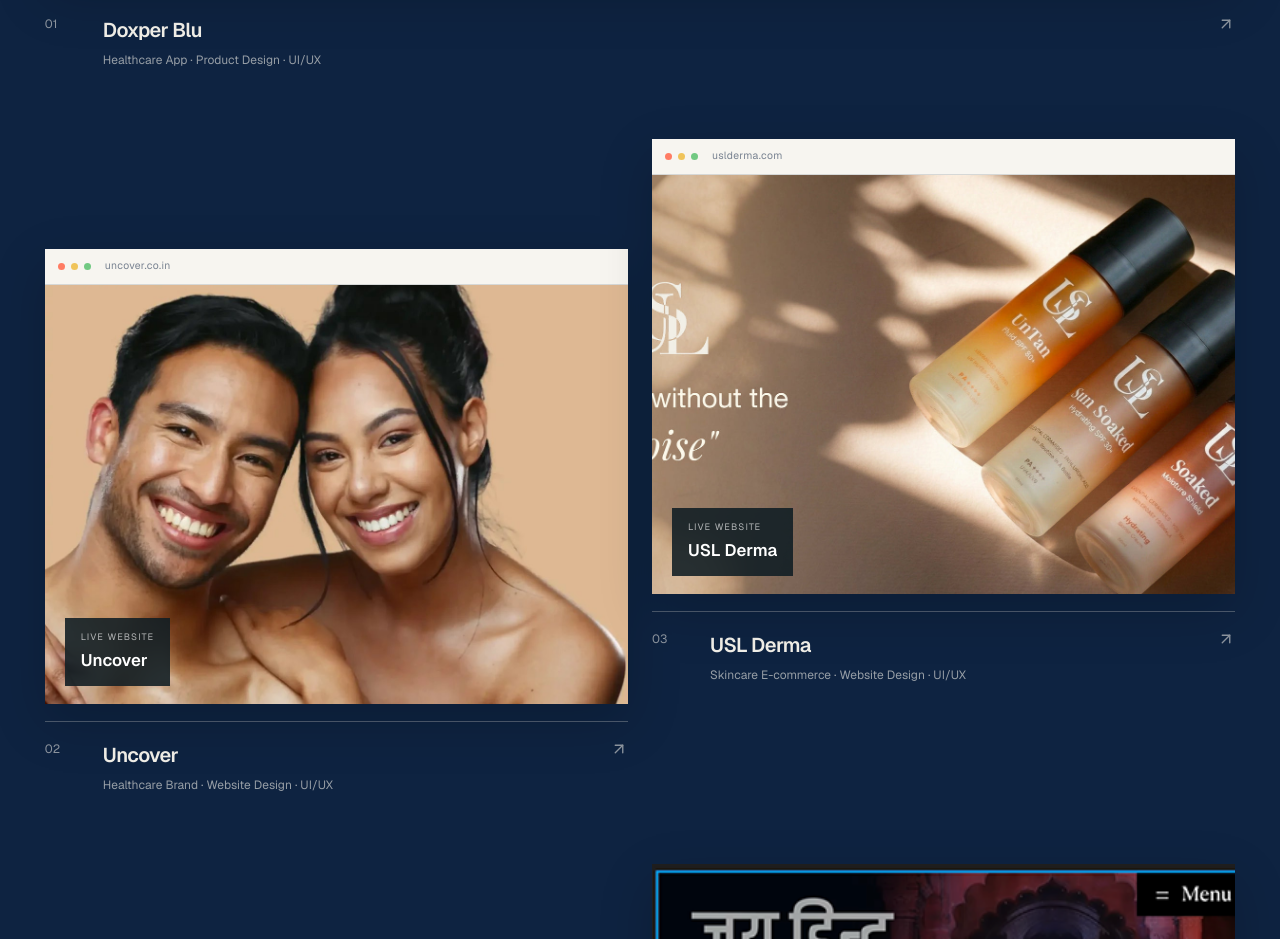
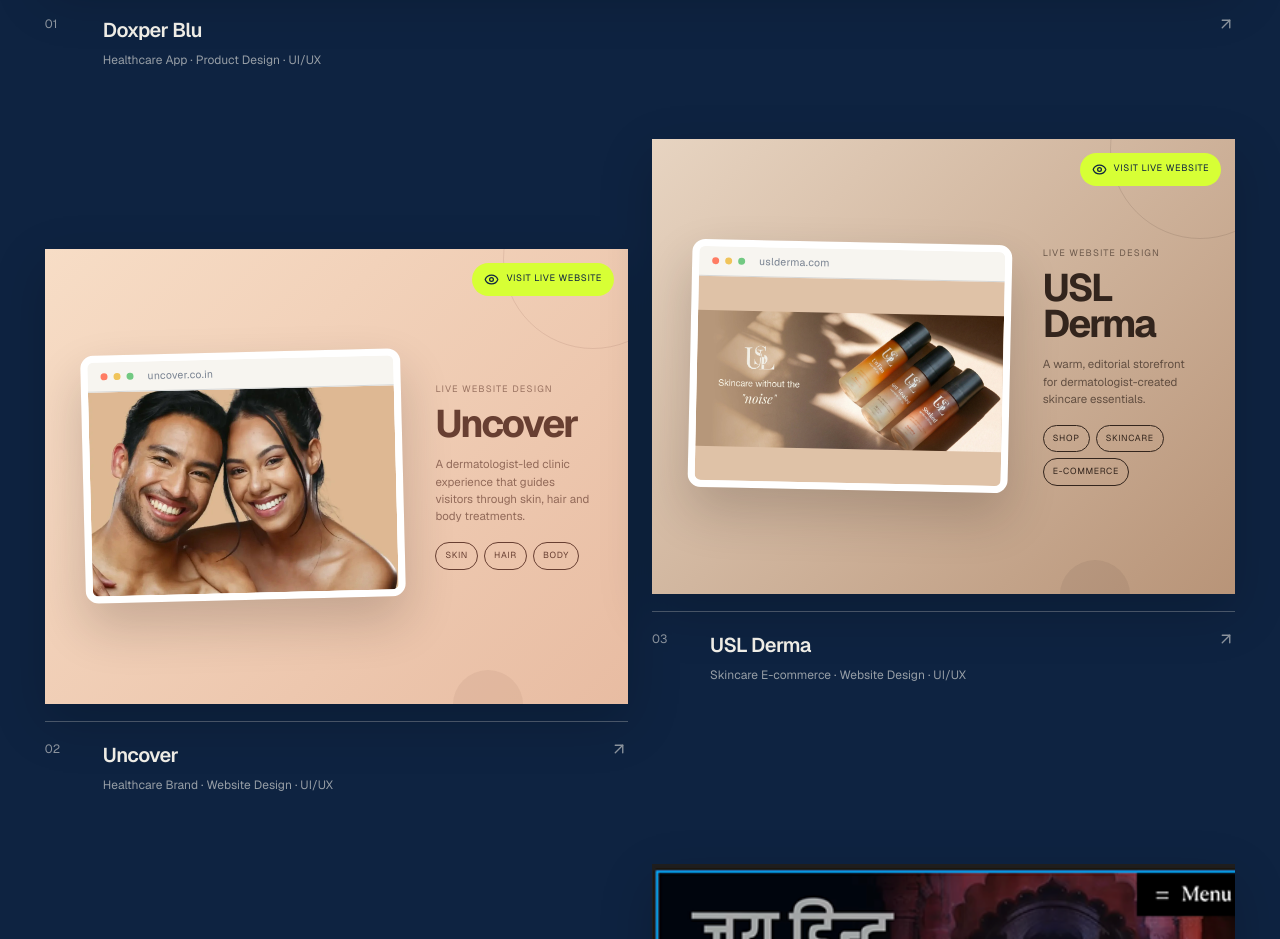
Before and after one commit to Harshch1997/harsh-design-portfolio, a Next.js app: page / in a window 1280 px wide. Shown: the part 7020-7959 px from the top of the page. Built offline with nearby package versions, Linux system fonts and the light colour scheme; grey boxes are pictures that could not be loaded.

Commit message:
Refine website portfolio thumbnails

```diff
--- a/app/globals.css
+++ b/app/globals.css
@@ -2544,16 +2544,74 @@ footer h2 {
 .website-project-preview {
   width: 100%;
   height: 100%;
+  display: grid;
+  grid-template-columns: minmax(0, 1.35fr) minmax(150px, 0.65fr);
+  align-items: center;
+  gap: clamp(16px, 2.5vw, 34px);
   position: relative;
-  padding-top: 36px;
+  padding: clamp(20px, 3vw, 40px);
   overflow: hidden;
-  background: #f0ede7;
+}
+
+.website-project-preview::before,
+.website-project-preview::after {
+  content: "";
+  position: absolute;
+  border-radius: 50%;
+  pointer-events: none;
+}
+
+.website-project-preview::before {
+  width: 180px;
+  height: 180px;
+  right: -55px;
+  top: -80px;
+  border: 1px solid currentColor;
+  opacity: 0.12;
+}
+
+.website-project-preview::after {
+  width: 70px;
+  height: 70px;
+  right: 18%;
+  bottom: -36px;
+  background: currentColor;
+  opacity: 0.07;
+}
+
+.uncover-preview {
+  color: #683f32;
+  background: linear-gradient(135deg, #f7ddc6, #e8bca2);
+}
+
+.usl-preview {
+  color: #33251d;
+  background: linear-gradient(135deg, #e7d4c1, #b89478);
+}
+
+.website-browser-card {
+  position: relative;
+  z-index: 1;
+  width: 100%;
+  overflow: hidden;
+  border: 7px solid rgba(255, 255, 255, 0.78);
+  border-radius: 13px;
+  background: white;
+  box-shadow: 0 24px 50px rgba(32, 22, 16, 0.2);
+  transform: rotate(-1.4deg);
+  transition: transform 450ms cubic-bezier(0.2, 0.75, 0.2, 1);
+}
+
+.usl-preview .website-browser-card {
+  transform: rotate(1.2deg);
+}
+
+.website-project:hover .website-browser-card {
+  transform: rotate(0) translateY(-4px);
 }
 
 .website-browser-bar {
-  position: absolute;
-  inset: 0 0 auto;
-  height: 36px;
+  height: 30px;
   display: flex;
   align-items: center;
   gap: 6px;
@@ -2581,40 +2639,83 @@ footer h2 {
   margin-right: 8px;
 }
 
-.website-project-preview > img {
+.website-browser-canvas {
+  aspect-ratio: 1.5;
+  overflow: hidden;
+  background: #dfc2a7;
+}
+
+.website-browser-canvas > img {
   width: 100%;
   height: 100%;
   display: block;
   object-fit: cover;
-}
-
-.website-project-label {
-  position: absolute;
-  left: 20px;
-  bottom: 18px;
+  transition: transform 600ms cubic-bezier(0.2, 0.75, 0.2, 1);
+}
+
+.usl-preview .website-browser-canvas > img {
+  object-fit: contain;
+}
+
+.website-card-caption {
+  position: relative;
+  z-index: 1;
   display: flex;
   flex-direction: column;
-  gap: 3px;
-  padding: 13px 16px;
-  background: rgba(15, 29, 36, 0.88);
-  color: white;
-  backdrop-filter: blur(12px);
-}
-
-.website-project-label span {
+  align-items: flex-start;
+}
+
+.website-card-caption > span {
   font-size: 0.58rem;
   text-transform: uppercase;
   letter-spacing: 0.12em;
-  opacity: 0.65;
-}
-
-.website-project-label strong {
-  font-size: 1.05rem;
-  font-weight: 540;
-}
-
-.website-project:hover .website-project-preview > img {
-  transform: scale(1.035);
+  opacity: 0.62;
+}
+
+.website-card-caption > strong {
+  margin-top: 8px;
+  font-size: clamp(1.8rem, 3vw, 3.2rem);
+  line-height: 0.94;
+  letter-spacing: -0.055em;
+  font-weight: 620;
+}
+
+.website-card-caption > p {
+  margin: 14px 0 18px;
+  font-size: clamp(0.68rem, 0.9vw, 0.8rem);
+  line-height: 1.5;
+  opacity: 0.68;
+}
+
+.website-card-caption > div {
+  display: flex;
+  flex-wrap: wrap;
+  gap: 6px;
+}
+
+.website-card-caption i {
+  padding: 6px 9px;
+  border: 1px solid currentColor;
+  border-radius: 999px;
+  font-size: 0.55rem;
+  font-style: normal;
+  text-transform: uppercase;
+  letter-spacing: 0.08em;
+}
+
+.website-project:hover .website-browser-canvas > img {
+  transform: scale(1.025);
+}
+
+.website-project .view-pill {
+  top: 14px;
+  right: 14px;
+  bottom: auto;
+  opacity: 1;
+  transform: none;
+  z-index: 4;
+  padding: 9px 12px;
+  font-size: 0.58rem;
 }
 
 @media (max-width: 800px) {
@@ -2685,16 +2786,29 @@ footer h2 {
   }
 
   .website-project-preview {
-    padding-top: 32px;
+    grid-template-columns: 1fr;
+    grid-template-rows: 1.25fr auto;
+    gap: 16px;
+    padding: 20px;
   }
 
   .website-browser-bar {
-    height: 32px;
-  }
-
-  .website-project-label {
-    left: 14px;
-    bottom: 14px;
-    padding: 10px 13px;
-  }
-}
+    height: 26px;
+  }
+
+  .website-browser-card {
+    width: 82%;
+    margin: 0 auto;
+    border-width: 5px;
+  }
+
+  .website-card-caption > p {
+    max-width: 90%;
+    margin: 9px 0 12px;
+  }
+
+  .website-project .view-pill {
+    top: 10px;
+    right: 10px;
+  }
+}
--- a/app/page.tsx
+++ b/app/page.tsx
@@ -57,6 +57,9 @@ const work = [
     href: "https://uncover.co.in/",
     cta: "Visit live website",
     website: "uncover.co.in",
+    websiteTone: "uncover-preview",
+    summary: "A dermatologist-led clinic experience that guides visitors through skin, hair and body treatments.",
+    tags: ["Skin", "Hair", "Body"],
     index: "02",
   },
   {
@@ -66,6 +69,9 @@ const work = [
     href: "https://www.uslderma.com/",
     cta: "Visit live website",
     website: "uslderma.com",
+    websiteTone: "usl-preview",
+    summary: "A warm, editorial storefront for dermatologist-created skincare essentials.",
+    tags: ["Shop", "Skincare", "E-commerce"],
     index: "03",
   },
   {
@@ -352,15 +358,23 @@ export default function Home() {
                     </div>
                   </div>
                 ) : item.website ? (
-                  <div className="website-project-preview">
-                    <div className="website-browser-bar">
-                      <i /><i /><i />
-                      <span>{item.website}</span>
+                  <div className={`website-project-preview ${item.websiteTone}`}>
+                    <div className="website-browser-card">
+                      <div className="website-browser-bar">
+                        <i /><i /><i />
+                        <span>{item.website}</span>
+                      </div>
+                      <div className="website-browser-canvas">
+                        <img src={item.image} alt={`${item.title} website homepage`} loading="lazy" />
+                      </div>
                     </div>
-                    <img src={item.image} alt={`${item.title} website homepage`} loading="lazy" />
-                    <div className="website-project-label">
-                      <span>Live website</span>
+                    <div className="website-card-caption">
+                      <span>Live website design</span>
                       <strong>{item.title}</strong>
+                      <p>{item.summary}</p>
+                      <div>
+                        {item.tags?.map((tag) => <i key={tag}>{tag}</i>)}
+                      </div>
                     </div>
                   </div>
                 ) : item.video ? (
```
